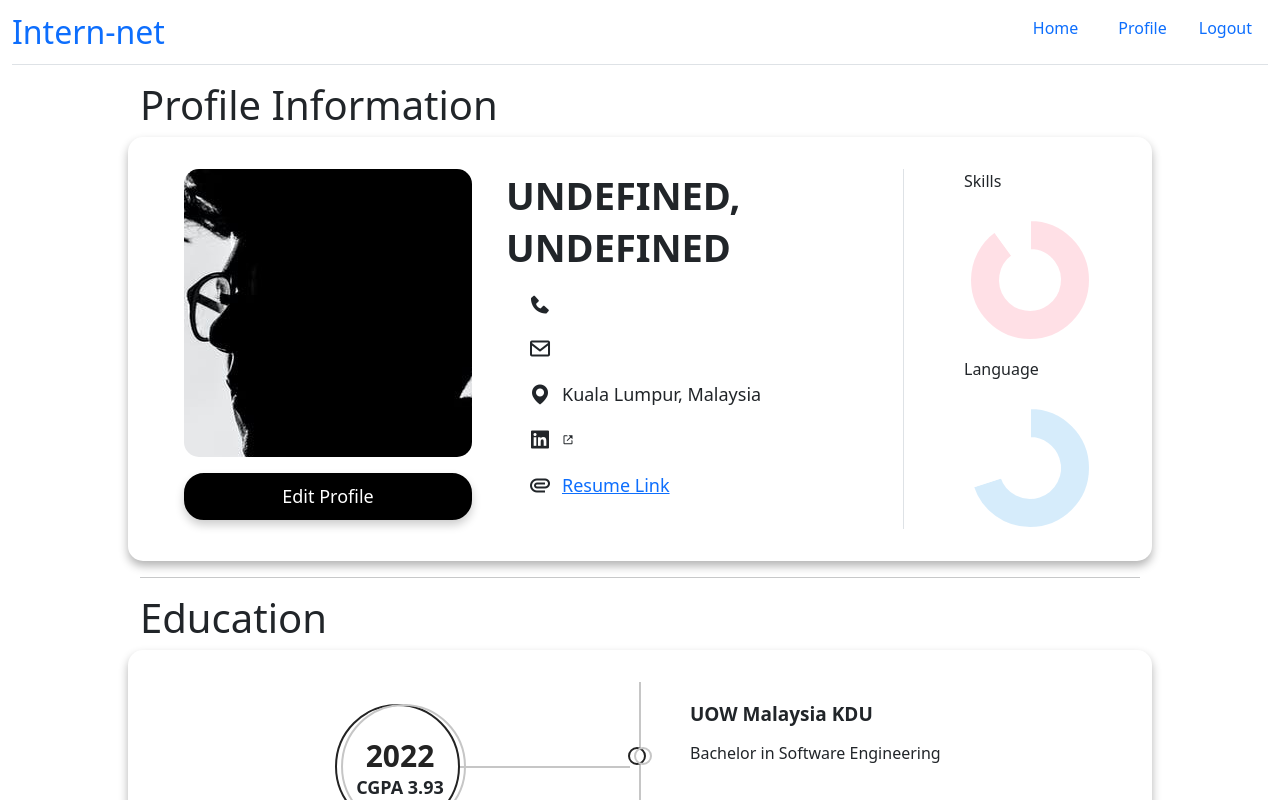
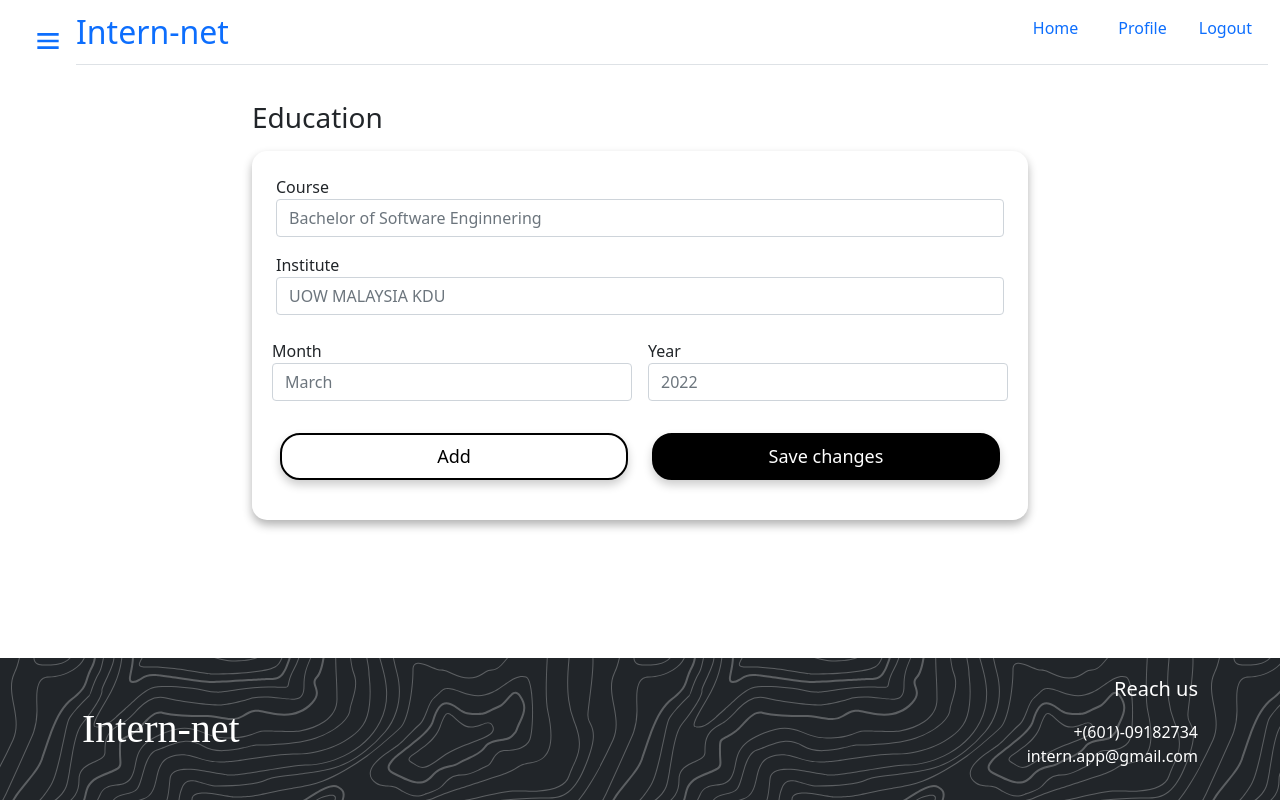
Before and after one commit to qiuyixianq/Intern-net, a React (Create React App) app: page /profile/overview/education in a window 1280 px wide. Shown: the top 800 px of the page. Built offline with nearby package versions, Linux system fonts and the light colour scheme; a web font is replaced by a local one.

Commit message:
Implementation Profile.Sidebar
Apply sidebar into updated Profile

```diff
--- a/src/components/home/footer/Footer.jsx
+++ b/src/components/home/footer/Footer.jsx
@@ -2,7 +2,7 @@ import React from 'react';
 
 export const Footer = () => {
     return (
-        <footer className="footer mt-auto py-3 bg-dark">
+        <footer className="footer py-3 bg-dark">
             <div className="container">
                 <div className="d-flex justify-content-between align-items-center">
                     <span className="footer-logo fs-1">Intern-net</span>
--- a/src/components/home/navbar/NavBar.jsx
+++ b/src/components/home/navbar/NavBar.jsx
@@ -8,6 +8,7 @@ import { clearSearch } from '../searchBar/searchBarSlice';
 export const NavBar = () => {
     const dispatch = useDispatch();
     const location = useLocation();
+    console.log(location.pathname);
     //event func
     const handleLogout = () => {
         //could just use combineReducer as top level reducer in store and reset everything with single dispatch
--- a/src/components/home/profile/MainProfile.jsx
+++ b/src/components/home/profile/MainProfile.jsx
@@ -8,7 +8,6 @@ import Security from "./pages/Security";
 import Saved from "./pages/Saved";
 import Support from "./pages/Support";
 import Experience from "./pages/Experience";
-import greet from './assets/images/greet.svg';
 import { NavBar } from '../navbar/NavBar';
 import { Footer } from '../footer/Footer';
 
@@ -16,15 +15,20 @@ export const MainProfile = () => {
     return (
         // <Router>
         <div className="hj">
+            <div className="hjContent">
                 <div className="mainContent">
+                    <div className="d-flex align-items-center">
+                        <Sidebar />
                         <NavBar />
-                    <Profile/>
+                    </div>
+                    {/* <Profile/> */}
                 </div>
 
 
-            {/* <Sidebar />
+
+
                 <Switch>
-                <Route path="/profile" exact component={Profile}/>
+                    <Route path="/profile" exact component={Profile} />
                     <Route path="/profile/overview" exact component={Profile} />
                     <Route path="/profile/overview/profileinfo" exact component={ProfileInfo} />
                     <Route path="/profile/overview/experience" exact component={Experience} />
@@ -32,8 +36,13 @@ export const MainProfile = () => {
                     <Route path="/profile/security" exact component={Security} />
                     <Route path="/profile/saved" exact component={Saved} />
                     <Route path="/profile/support" exact component={Support} />
-            </Switch> */}
-            <Footer/>
+                </Switch>
+
+                <div style={{ position: 'absolute', bottom: '0', width: '100%' }}>
+                    <Footer />
+                </div>
+            </div>
+
         </div>
         // </Router>
     );
--- a/src/components/home/profile/components/Sidebar.js
+++ b/src/components/home/profile/components/Sidebar.js
@@ -6,8 +6,8 @@ import { SidebarData } from './SidebarData';
 import SubMenu from './SubMenu';
 
 const Nav = styled.div`
-    background: #15171c;
-    height: 80px;
+    background: white;
+    height: 50px;
     display: flex;
     justify-content: flex-start;
     align-items: center;
@@ -39,29 +39,25 @@ const SidebarWrap = styled.nav`
     width: 100%;
     `;
 
-const Sidebar = () =>{
+const Sidebar = () => {
     const [sidebar, setSidebar] = useState(false);
-
     const showSidebar = () => setSidebar(!sidebar);
 
     return (
         <>
             <Nav>
                 <NavIcon to='#'>
-                    <BiIcons.BiMenu onClick={showSidebar}/>
+                    <BiIcons.BiMenu onClick={showSidebar} />
                 </NavIcon>
-                <Link to="/home">
-                    <button>Home</button>
-                </Link>
             </Nav>
             <SidebarNav sidebar={sidebar}>
                 <SidebarWrap>
                     <NavIcon to='#'>
-                        <BiIcons.BiLeftArrowAlt onClick={showSidebar}/>
+                        <BiIcons.BiLeftArrowAlt onClick={showSidebar} />
                     </NavIcon>
-                        {SidebarData.map((item, index) =>{
-                            return <SubMenu item={item} key={index} />;
-                        })}
+                    {SidebarData.map((item, index) => {
+                        return <SubMenu item={item} key={index} />;
+                    })}
                 </SidebarWrap>
             </SidebarNav>
         </>
--- a/src/components/home/profile/pages/Education.js
+++ b/src/components/home/profile/pages/Education.js
@@ -3,7 +3,7 @@ import "./Security.css";
 
 const Education = () => {
   return (
-    <div className="container content">
+    <div className="container content mb-5">
       <h1 className="h3 mb-3">Education</h1>
 
       <div className="tab-content">
@@ -49,7 +49,7 @@ const Education = () => {
                 </div>
               </div>
               <p></p>
-              <div className="container">
+              <div className="container mb-4">
                 <div className="row">
                   <div className="col-sm">
                     <button className="btn_add" type="submit">
--- a/src/components/home/profile/pages/ProfileInfo.js
+++ b/src/components/home/profile/pages/ProfileInfo.js
@@ -23,7 +23,7 @@ const ProfileInfo = () => {
   }
 
   return (
-    <div className="container content">
+    <div className="container content mb-5">
       <h1 className="h3 mb-3">Profile Information</h1>
       <div className="card">
         <div className="card-body">
--- a/src/components/home/profile/pages/Security.js
+++ b/src/components/home/profile/pages/Security.js
@@ -32,7 +32,7 @@ const Security = () => {
   }
 
   return (
-    <div className="container content">
+    <div className="container content mb-5">
       <h1 className="h3 mb-3">Security Settings</h1>
 
       <div className="tab-content">
--- a/src/scss/main.scss
+++ b/src/scss/main.scss
@@ -605,11 +605,11 @@ body {
 
 //WHITNEY (LANDING PAGE)
 .whit {
-  .content-main{
+  .content-main {
     opacity: 0;
   }
   //intro anim
-  .introAnim{
+  .introAnim {
     z-index: 2;
 
     .intro {
@@ -649,7 +649,7 @@ body {
       font-family: "Heebo", sans-serif;
       font-size: 5rem;
     }
-    .text-logo{
+    .text-logo {
       font-family: "Lobster Two", cursive;
     }
   }
@@ -1218,6 +1218,12 @@ body {
 //Landing page end
 
 .hj {
+  .hjContent {
+    position: relative;
+    min-height: 100vh;
+    padding-bottom: 150px;
+  }
+
   .saved {
     padding: 20px;
   }
```
Also changed, not shown: src/scss/main.css, 1 other file (tests, documents, lock files or other folders). Lines whose indentation alone changed are shown as unchanged.
